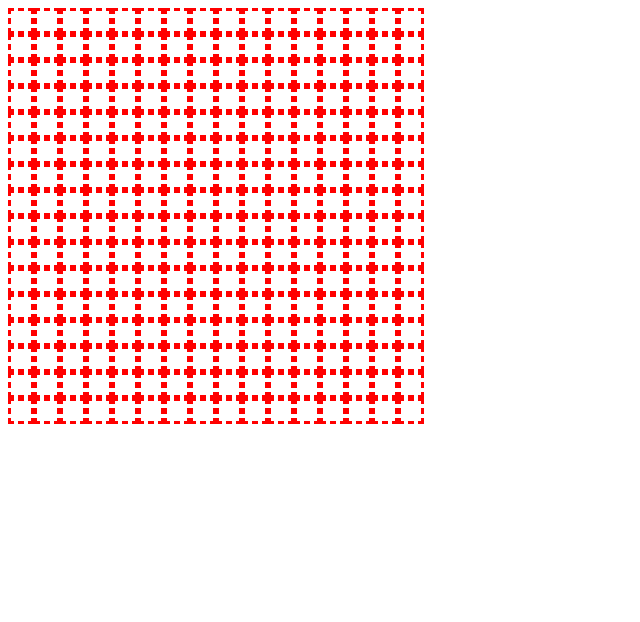
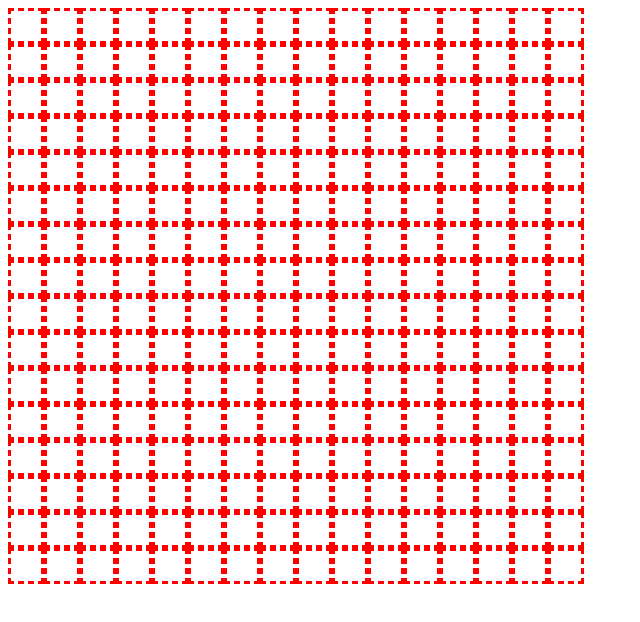
Before and after one commit to repojk/etch-a-sketch, a plain HTML site: page index.html in a window 1280 px wide. Shown: the whole page, without its empty margins (0-640 px from the left). Drawn offline with Linux system fonts and the light colour scheme.

Commit message:
Dynamically size gridSqaures

```diff
--- a/script.js
+++ b/script.js
@@ -1,13 +1,15 @@
-let gridSize = 16;
+let gridSide = 16;
 let borderSize = 3; //default border size is 3
-let gridContainerSide = ((gridSize * 20) + (borderSize * gridSize * 2)).toString() + 'px';
+let gridSquareSize = 30;
+let gridContainerSide = ((gridSide * gridSquareSize) + (borderSize * gridSide * 2)).toString() + 'px';
 
 const divGridContainer = document.querySelector('#grid-container');
 divGridContainer.classList.add('grid-container', 'wrap');
 divGridContainer.setAttribute('style', `width: ${gridContainerSide}; height: ${gridContainerSide};`);
 
-for (i = 0; i < (gridSize * gridSize); i++) {
+for (i = 0; i < (gridSide * gridSide); i++) {
     const divGridSquare = document.createElement('div');
     divGridSquare.classList.toggle('grid-square');
+    divGridSquare.setAttribute('style', `width: ${gridSquareSize}px; height: ${gridSquareSize}px;`);
     divGridContainer.appendChild(divGridSquare);
 }
--- a/style.css
+++ b/style.css
@@ -3,8 +3,6 @@
 }
 
 .grid-square {
-    width: 20px;
-    height: 20px;
     border-style: dashed;
     border-color: red;
 }
```
